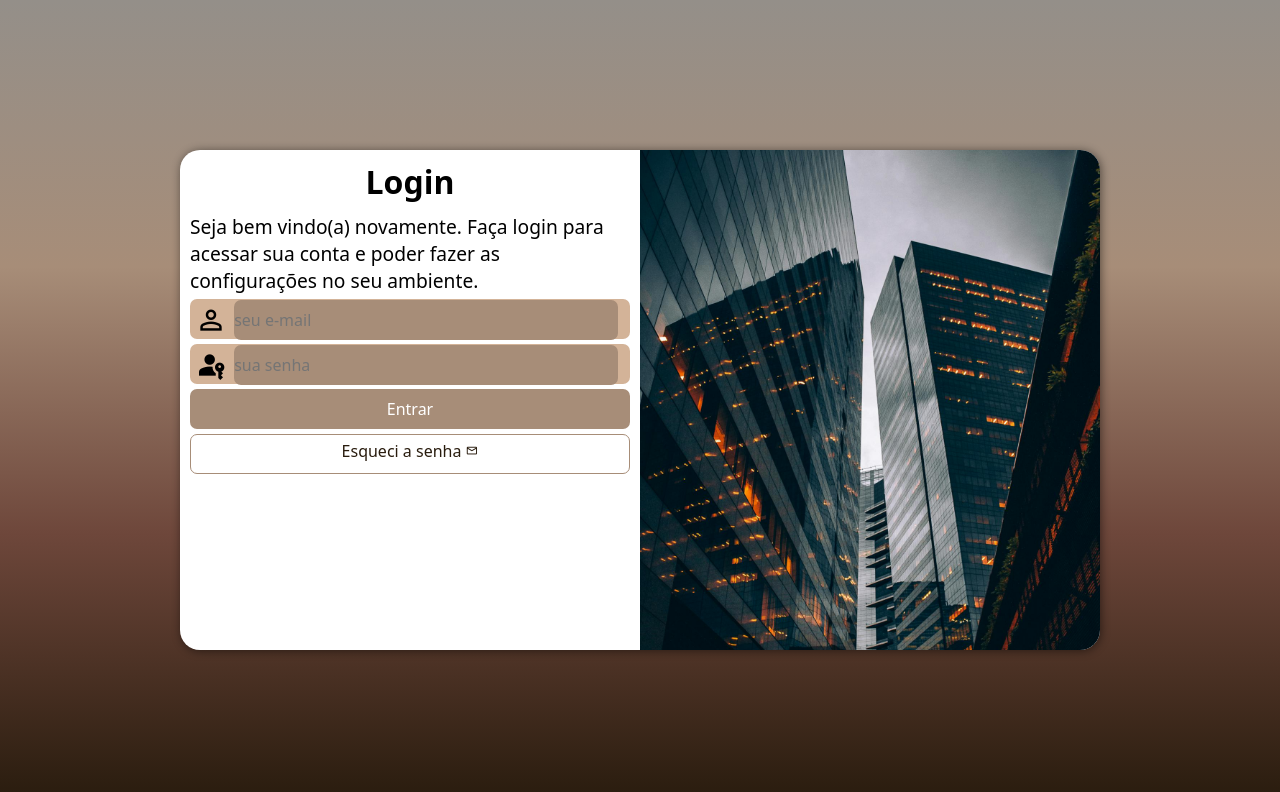
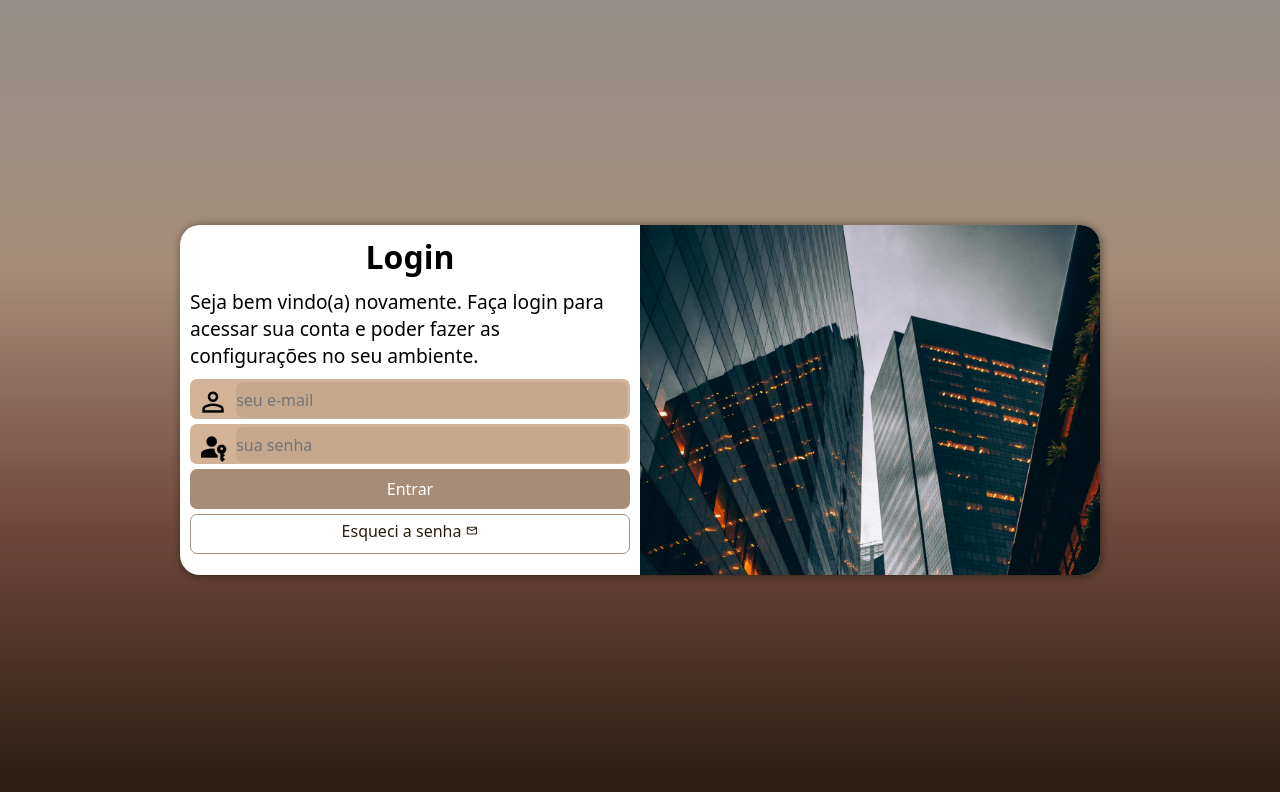
Before and after one commit to Devideos/projeto-login, a plain HTML site: page index.html in a window 1280 px wide. Drawn offline with nearby package versions, Linux system fonts and the light colour scheme.

Commit message:
finalizado

```diff
--- a/estilos/grande.css
+++ b/estilos/grande.css
@@ -3,6 +3,7 @@
 @media screen and (min-width: 992px) {
     section#login {
         width: 920px ;
+        height: 350px;
     }
 
     section#login > div#imagem {
@@ -22,5 +23,6 @@
 
     div#formulario > p {
         font-size: 1.2em;
+        margin: 10px 0px;
     }
 }
--- a/estilos/medio.css
+++ b/estilos/medio.css
@@ -3,6 +3,7 @@
 @media screen and (min-width: 700px) and (max-width: 992px) {
     section#login {
         width: 80vw;
+        height: 280px;
     }
 
     section#login > div#imagem {
--- a/estilos/mobile.css
+++ b/estilos/mobile.css
@@ -63,6 +63,7 @@
         display: block;
         height: 40px;
         background-color: #d3b398;
+        border: 2px solid #d3b398;
         border-radius: 7px;
         margin-top: 5px;
         margin-bottom: 5px;
@@ -81,13 +82,18 @@
 
     /*configura as caixas onde se escreve*/
     div.campo > input {
-        background-color: #a78d78;
+        background-color: #c5a78e;
         border: none;
         font-size: 1em;
         height: 100%;
         border-radius: 7px;
-        width: calc(95% - 34px);
-        transform: translateY(-10px);
+        width: calc(100% - 45px);
+        transform: translateY(-12px);
+    }
+
+    /*configura as caixas onde se escreve*/
+    div.campo > input:focus-within {
+        background-color: white;
     }
 
     /*configuração dos botões*/
```
